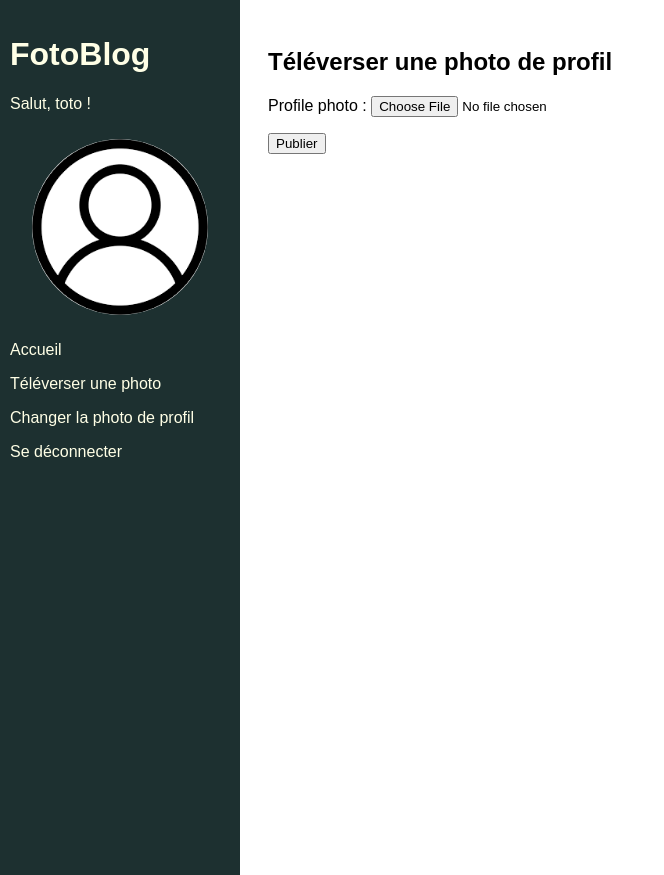
After one commit to tatiana-sthl/django_fotoblog, a Django app: page /profile-photo/upload in a window 1280 px wide. The commit adds this page. Shown: the whole page, without its empty margins (0-664 px from the left). Run offline with Django 4.2, Linux system fonts and the light colour scheme; a user stored in the database is signed in; parts of the project's set-up code (start-up, migrations or seed data) failed here and were passed over.

Commit message:
add upload profile photo

```diff
--- a/authentication/forms.py
+++ b/authentication/forms.py
@@ -1,8 +1,13 @@
-from dataclasses import field
 from django.contrib.auth import get_user_model
 from django.contrib.auth.forms import UserCreationForm
+from django import forms
 
 class SignupForm(UserCreationForm):
     class Meta(UserCreationForm.Meta):
         model = get_user_model()
         fields = ('username', 'email', 'first_name', 'last_name', 'role')
+
+class UploadProfilePhotoForm(forms.ModelForm):
+    class Meta:
+        model = get_user_model()
+        fields = ('profile_photo', )
--- /dev/null
+++ b/authentication/templates/authentication/upload_profile_photo.html
@@ -0,0 +1,9 @@
+{% extends 'base.html' %}
+{% block content %}
+    <h2>Téléverser une photo de profil</h2>
+    <form method="post" enctype="multipart/form-data">
+        {{ form.as_p }}
+        {% csrf_token %}
+        <button type="submit" >Publier</button>
+    </form>
+{% endblock content %}
--- a/authentication/views.py
+++ b/authentication/views.py
@@ -18,6 +18,14 @@ def signup_page(request):
             return redirect(settings.LOGIN_REDIRECT_URL)
     return render(request, 'authentication/signup.html', context={'form': form})
 
+def upload_profile_photo(request):
+    form = forms.UploadProfilePhotoForm(instance=request.user)
+    if request.method == 'POST':
+        form = forms.UploadProfilePhotoForm(request.POST, request.FILES, instance=request.user)
+        if form.is_valid():
+            form.save()
+            return redirect('home')
+    return render(request, 'authentication/upload_profile_photo.html', context={'form': form})
 
 
 class LoginPage(View):
--- a/fotoblog/urls.py
+++ b/fotoblog/urls.py
@@ -30,6 +30,7 @@ urlpatterns = [
     path("home/", blog.views.home, name="home"),
     path('signup/', authentication.views.signup_page, name='signup'),
     path("photo/upload/", blog.views.photo_upload, name="photo_upload"),
+    path('profile-photo/upload', authentication.views.upload_profile_photo, name='upload_profile_photo'),
 ]
 
 if settings.DEBUG :
--- a/static/app.css
+++ b/static/app.css
@@ -38,7 +38,7 @@ html {
 
 .avatar {
     width: 80%;
-    border-radius: 10%;
+    border-radius: 100%;
     display: block;
     margin: auto;
     padding-top: 10px;
--- a/templates/base.html
+++ b/templates/base.html
@@ -9,10 +9,14 @@
             <h1>FotoBlog</h1>
             {% if user.is_authenticated %}
                 <p>Salut, {{ user }} !</p>
-                <img class="avatar" src="{% static 'images/default_profile.png'%}">
+                {% if user.profile_photo %}
+                    <img class="avatar" src={{ user.profile_photo.url }}>
+                {% else %}
+                    <img class="avatar" src="{% static 'images/default_profile.png'%}">
+                {% endif %}
                 <p><a href="{% url 'home' %}">Accueil</a></p>
                 <p><a href="{% url 'photo_upload' %}">Téléverser une photo</a></p>
-                <p><a href="">Changer la photo de profil</a></p>
+                <p><a href="{% url 'upload_profile_photo' %}">Changer la photo de profil</a></p>
                 <p><a href="{% url 'logout' %}">Se déconnecter</a></p>
             {% endif %}
         </div>
```
Also changed, not shown: db.sqlite3, media/stick_and_pokemon.jpg (added).
